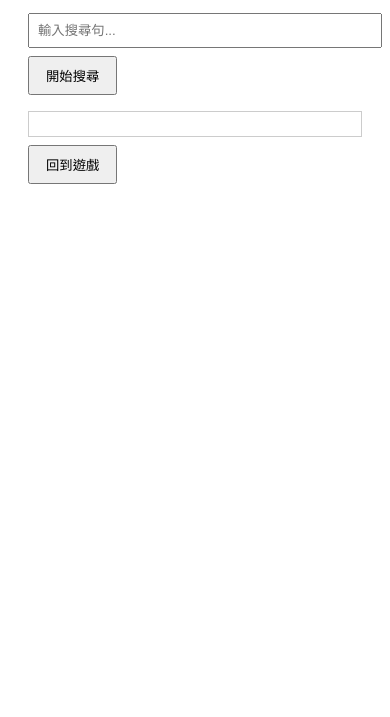
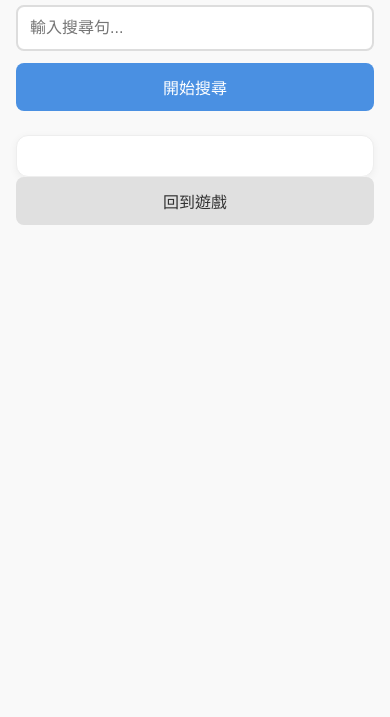
Before and after one commit to Chenche0119/beitou-ai-search, a plain HTML site: page frontend/index.html in a window 390 px wide. Shown: the part 127-844 px from the top of the page. Drawn offline with Linux system fonts and the light colour scheme.

Commit message:
Refactor UI for RWD and better mobile experience

```diff
--- a/frontend/index.html
+++ b/frontend/index.html
@@ -8,31 +8,105 @@
         body {
             font-family: system-ui, -apple-system, BlinkMacSystemFont, sans-serif;
             padding: 20px;
-            line-height: 1.5;
+            line-height: 1.6;
+            max-width: 800px;
+            margin: 0 auto;
+            background-color: #f9f9f9;
+            color: #333;
         }
 
         h2 {
-            margin-bottom: 8px;
+            margin-bottom: 16px;
+            color: #2c3e50;
+            text-align: center;
+        }
+
+        p {
+            margin-bottom: 16px;
+            color: #666;
         }
 
         #query {
             width: 100%;
-            max-width: 600px;
-            padding: 8px;
+            padding: 12px;
+            font-size: 16px;
+            border: 2px solid #ddd;
+            border-radius: 8px;
+            box-sizing: border-box;
+            /* 確保 padding 不會撐大寬度 */
+            margin-bottom: 12px;
+        }
+
+        #query:focus {
+            border-color: #4a90e2;
+            outline: none;
+        }
+
+        .btn-group {
+            display: flex;
+            gap: 10px;
+            flex-wrap: wrap;
+            /* 手機版自動換行 */
+            margin-bottom: 20px;
+        }
+
+        button {
+            padding: 12px 20px;
+            font-size: 16px;
+            border: none;
+            border-radius: 8px;
+            cursor: pointer;
+            transition: background-color 0.2s;
+            flex: 1;
+            /* 按鈕平均分配寬度 */
+            min-width: 120px;
+            /* 防止按鈕太小 */
+        }
+
+        button.primary {
+            background-color: #4a90e2;
+            color: white;
+        }
+
+        button.primary:hover {
+            background-color: #357abd;
+        }
+
+        button.secondary {
+            background-color: #e0e0e0;
+            color: #333;
+        }
+
+        button.secondary:hover {
+            background-color: #d0d0d0;
         }
 
         #answer {
             white-space: pre-wrap;
-            margin-top: 16px;
-            border: 1px solid #ccc;
-            padding: 12px;
-            max-width: 600px;
+            margin-top: 24px;
+            background-color: white;
+            border: 1px solid #eee;
+            border-radius: 12px;
+            padding: 20px;
+            box-shadow: 0 2px 8px rgba(0, 0, 0, 0.05);
+            line-height: 1.8;
         }
 
-        button {
-            padding: 8px 16px;
-            margin-top: 8px;
-            margin-right: 8px;
+        /* 手機版優化 */
+        @media (max-width: 600px) {
+            body {
+                padding: 16px;
+            }
+
+            h2 {
+                font-size: 24px;
+            }
+
+            button {
+                width: 100%;
+                /* 手機版按鈕滿版 */
+                flex: none;
+            }
         }
     </style>
 </head>
@@ -44,14 +118,17 @@
     <p>輸入你想查詢的內容與來源</p>
 
     <input id="query" placeholder="輸入搜尋句..." />
-    <div>
-        <button onclick="search()">開始搜尋</button>
-        <!-- <button onclick="fillFromUrl()">帶入 PlayReal 搜尋句</button> -->
+
+    <div class="btn-group">
+        <button class="primary" onclick="search()">開始搜尋</button>
+        <!-- <button class="secondary" onclick="fillFromUrl()">帶入 PlayReal 搜尋句</button> -->
     </div>
 
     <div id="answer"></div>
 
-    <button onclick="goBack()">回到遊戲</button>
+    <div class="btn-group">
+        <button class="secondary" onclick="goBack()">回到遊戲</button>
+    </div>
 
     <script>
         // 讀取 URL querystring 中的 ?q= 參數
```
Also changed, not shown: docs/index.html (+93 -16 lines).
